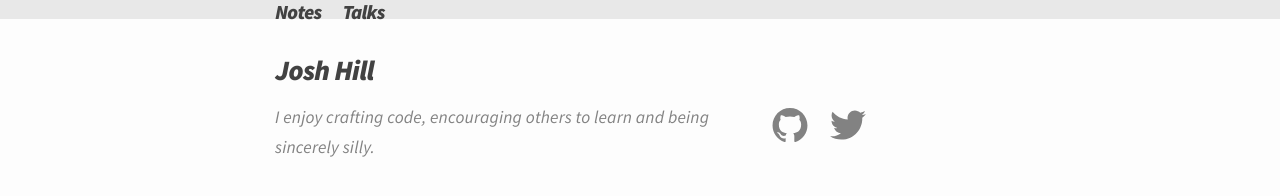
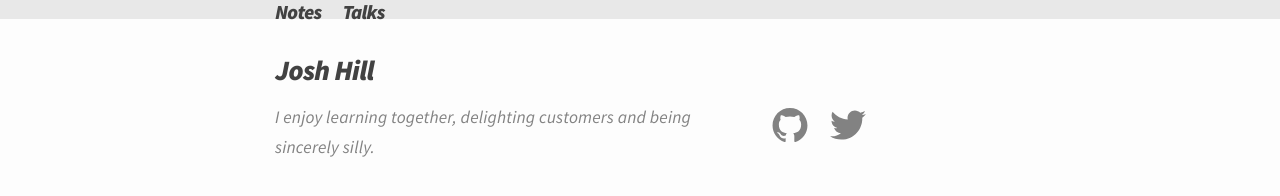
Before and after one commit to jamesjoshuahill/jamesjoshuahill.github.io, a Jekyll site: the page built from index.html, in a window 1280 px wide and 900 px high, scrolled down 3866 px. Shown: the part 668-864 px from the top of the window. Built offline with Jekyll 4.4.1, drawn with Linux system fonts in a browser that asks for light colours.

Commit message:
Update site description

```diff
--- a/_config.yml
+++ b/_config.yml
@@ -3,7 +3,7 @@ title: >
   Time to robot!
 author: Josh Hill
 description: >
-  I enjoy crafting code, encouraging others to learn and being sincerely silly.
+  I enjoy learning together, delighting customers and being sincerely silly.
 baseurl: "" # the subpath of your site, e.g. /blog/
 url: "https://jamesjoshuahill.github.io" # the base hostname & protocol for your site
 twitter_username: jamesjoshuahill
```
